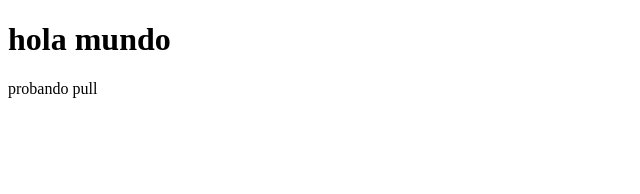
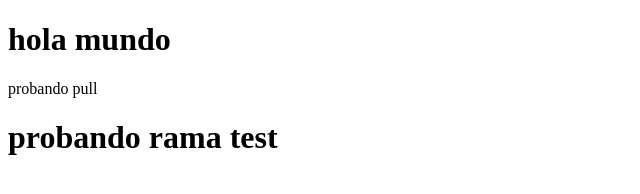
Before and after one commit to errante13/ejemplo1_g8, a plain HTML site: page index.html in a window 1280 px wide. Shown: the whole page, without its empty margins (0-640 px from the left). Drawn offline with Linux system fonts and the light colour scheme.

Commit message:
desarrollo en rama test

```diff
--- a/index.html
+++ b/index.html
@@ -8,5 +8,6 @@
 <body>
     <h1> hola mundo </h1>
     probando pull
+    <h1>probando rama test</h1>
 </body>
 </html>
```
